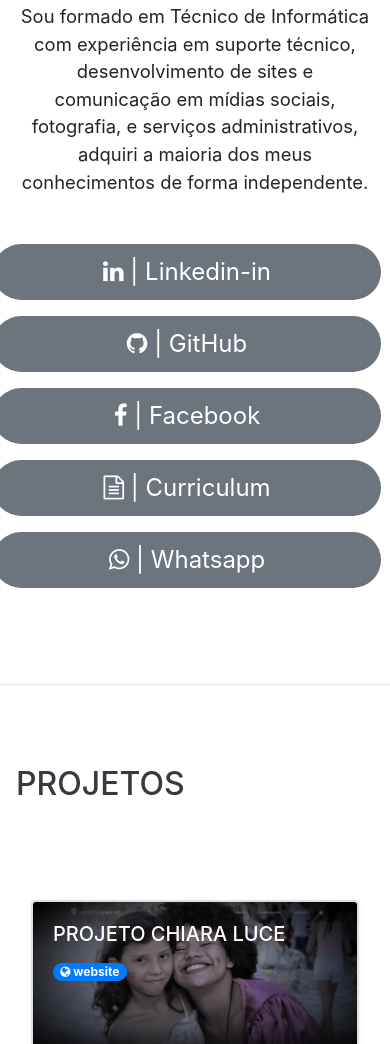
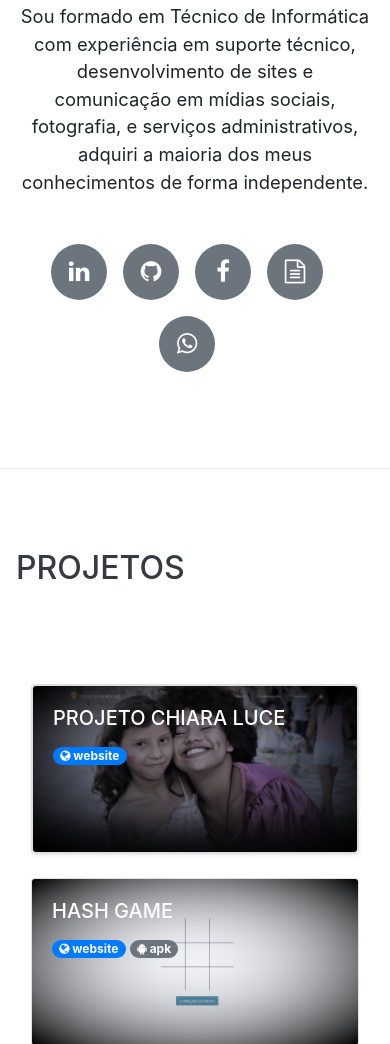
Before and after one commit to wagner-sousa/https-wagner-sousa.github.io-, a website with bundled scripts: page index.html in a window 390 px wide. Shown: the part 754-1798 px from the top of the page. Built offline with nearby package versions, Linux system fonts and the light colour scheme; a web font is replaced by a local one.

Commit message:
Update social-buttons

```diff
--- a/index.html
+++ b/index.html
@@ -77,22 +77,24 @@
                          </div>
                          <p class="lead mb-5">Sou formado em Técnico de Informática com experiência em suporte técnico, desenvolvimento de sites e comunicação em mídias sociais, fotografia, e serviços administrativos, adquiri a maioria dos meus conhecimentos de forma independente.</p>
 
+                         <div class="container">
                               <div class="social-icons row justify-content-center">
-                              <a href="https://www.linkedin.com/in/wagner-sousa-developer/" target="_blank" class="col-12 mb-3 col-md-auto rounded-pill bg-secondary">
-                                   <i class="fa fa-linkedin"></i><span class="d-md-none">   |  Linkedin-in</span>
+                                   <a href="https://www.linkedin.com/in/wagner-sousa-developer/" target="_blank" class="mb-3 rounded-pill bg-secondary">
+                                        <i class="fa fa-linkedin"></i>
                                    </a>
-                              <a href="https://github.com/wagner-sousa" target="_blank" class="col-12 mb-3 col-md-auto rounded-pill bg-secondary">
-                                   <i class="fa fa-github"></i><span class="d-md-none">   |  GitHub</span>
+                                   <a href="https://github.com/wagner-sousa" target="_blank" class="mb-3 col-md-auto rounded-pill bg-secondary">
+                                        <i class="fa fa-github"></i>
                                    </a>
-                              <a href="https://www.facebook.com/wagner.sousa.developer" target="_blank" class="col-12 mb-3 col-md-auto rounded-pill bg-secondary">
-                                   <i class="fa fa-facebook-f"></i><span class="d-md-none">   |  Facebook</span>
+                                   <a href="https://www.facebook.com/wagner.sousa.developer" target="_blank" class="mb-3 col-md-auto rounded-pill bg-secondary">
+                                        <i class="fa fa-facebook-f"></i>
                                    </a>
-                              <a href="doc.pdf" target="_blank" class="col-12 mb-3 col-md-auto rounded-pill bg-secondary">
-                                   <i class="fa fa-file-text-o"></i><span class="d-md-none">   |  Curriculum</span>
+                                   <a href="doc.pdf" target="_blank" class=" mb-3 col-md-auto rounded-pill bg-secondary">
+                                        <i class="fa fa-file-text-o"></i>
                                    </a>
-                              <a href="http://api.whatsapp.com/send?1=pt_BR&phone=5585991013648" target="_blank" class="col-12 mb-3 col-md-auto rounded-pill bg-secondary">
-                                   <i class="fa fa-whatsapp"></i><span class="d-md-none">   |  Whatsapp</span>
+                                   <a href="http://api.whatsapp.com/send?1=pt_BR&phone=5585991013648" target="_blank" class="mb-3 col-md-auto rounded-pill bg-secondary">
+                                        <i class="fa fa-whatsapp"></i>
                                    </a>
+                              </div>
                          </div>
                     </div>
                </section>
```
Lines whose indentation alone changed are shown as unchanged.
